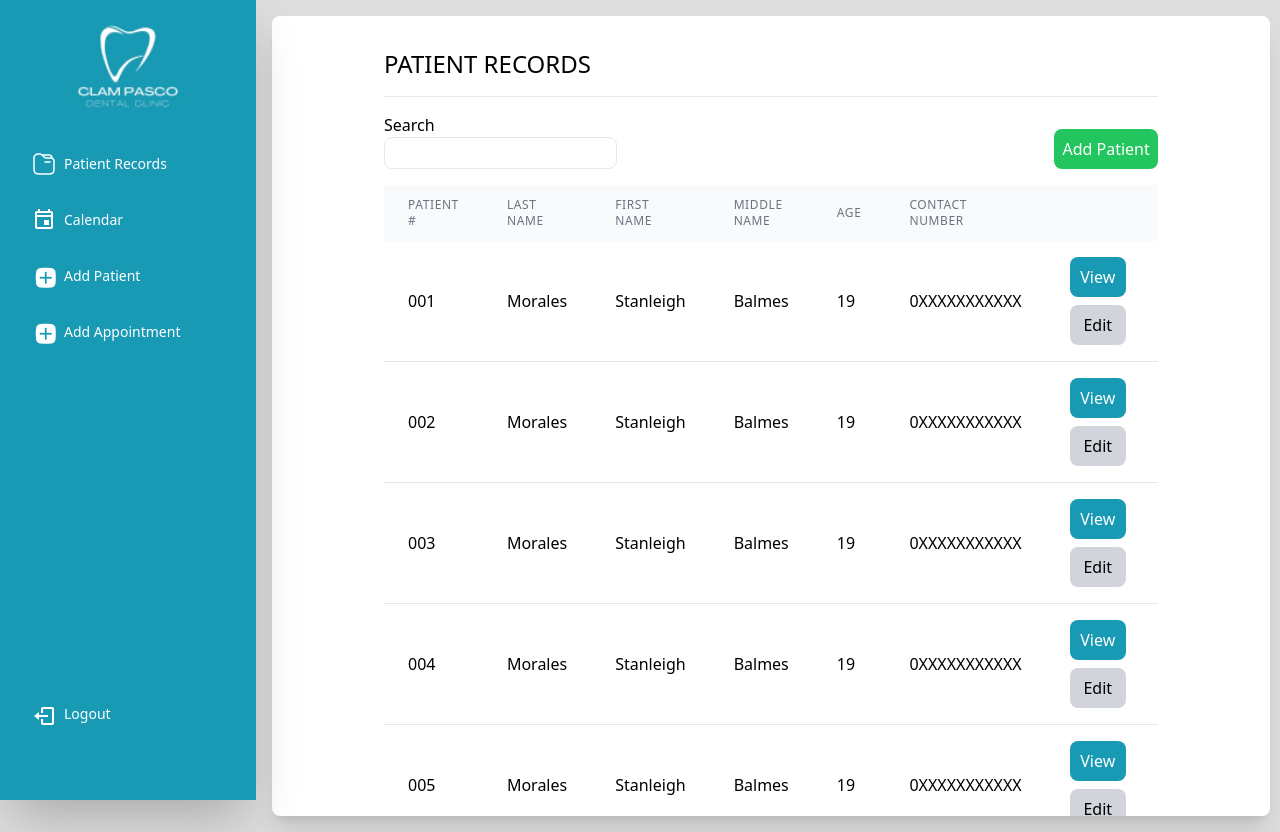
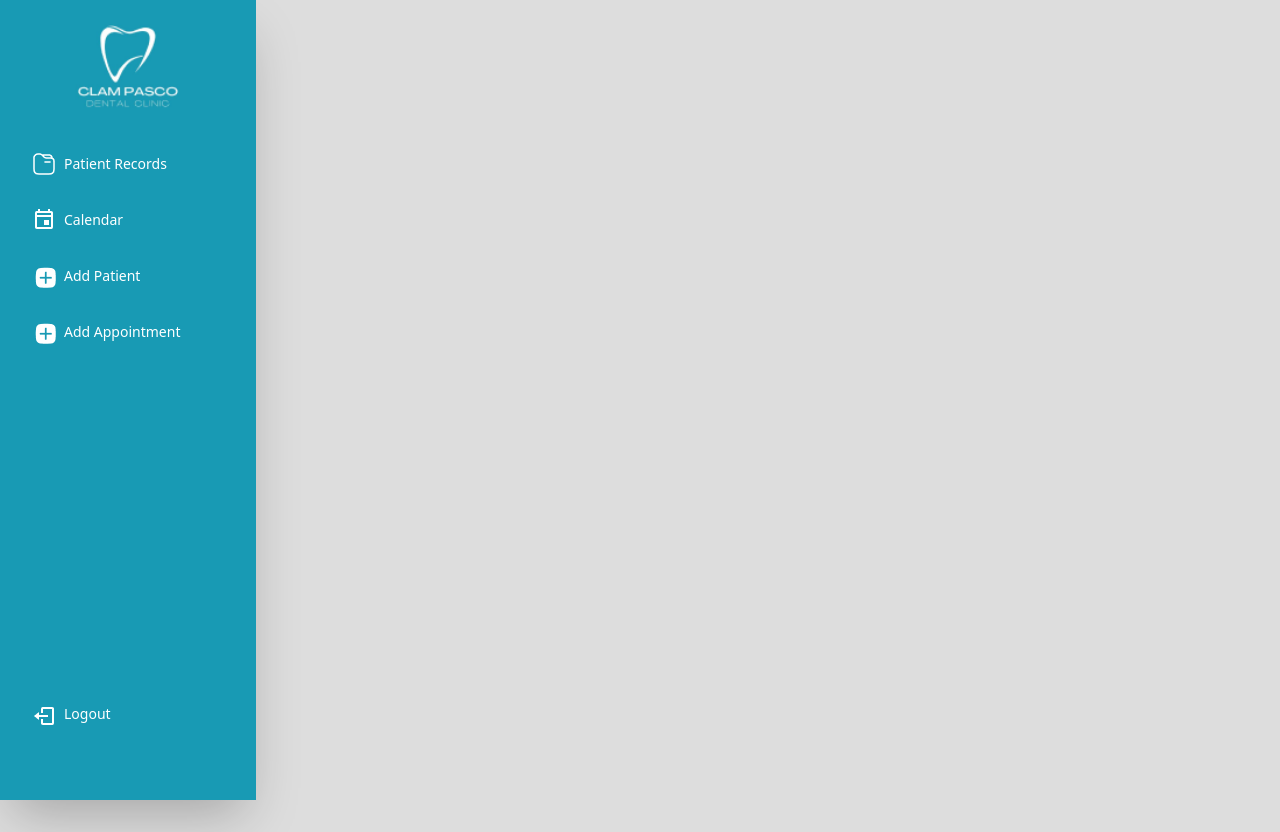
Before and after one commit to rieljasperapos/edrms, a React (Vite) app: page / in a window 1280 px wide. After the commit the page ends 800 px from the top, so only its background shows below. Built offline with nearby package versions, Linux system fonts and the light colour scheme.

Commit message:
edited: removed example display

```diff
--- a/src/App.jsx
+++ b/src/App.jsx
@@ -1,127 +1,11 @@
-import React, { useState } from 'react';
-import ReactPaginate from 'react-paginate';
 import Navbar from './components/navbar'
-import Box from './components/box'
-import DumpDatas from './data'
-
-const itemsPerPage = 8;
-const yourData = DumpDatas;
 
 function App() {
-  const [currentPage, setCurrentPage] = useState(0);
-
-  const handlePageChange = (selectedPage) => {
-    setCurrentPage(selectedPage.selected);
-  };
-
-  const startIndex = currentPage * itemsPerPage;
-  const endIndex = startIndex + itemsPerPage;
-  const displayedData = yourData.slice(startIndex, endIndex);
 
   return (
-    <div className='flex'>
+    <>
       <Navbar />
-      <div className='flex items-center justify-center flex-grow'>
-      <Box>
-        <div>
-          <h1 className="text-2xl font-medium mb-4 uppercase">Patient Records</h1>
-          <hr />
-        </div>
-
-        <div className='mt-4 flex justify-between'>
-          <div>
-            <p>Search</p>
-            <input className='border rounded-lg h-8'></input>
-          </div>
-          <div>
-            <button className="bg-green-500 text-white p-2 rounded-lg mt-4">Add Patient</button>
-          </div>
-        </div>
-
-        <div className="overflow-x-auto mt-4 flex-grow">
-          <table className="min-w-full">
-            <thead>
-              <tr>
-                <th class="px-6 py-3 bg-gray-50 text-left text-xs leading-4 font-medium text-gray-500 uppercase tracking-wider">
-                  Patient #
-                </th>
-                <th class="px-6 py-3 bg-gray-50 text-left text-xs leading-4 font-medium text-gray-500 uppercase tracking-wider">
-                  Last Name
-                </th>
-                <th class="px-6 py-3 bg-gray-50 text-left text-xs leading-4 font-medium text-gray-500 uppercase tracking-wider">
-                  First Name
-                </th>
-                <th class="px-6 py-3 bg-gray-50 text-left text-xs leading-4 font-medium text-gray-500 uppercase tracking-wider">
-                  Middle Name
-                </th>
-                <th class="px-6 py-3 bg-gray-50 text-left text-xs leading-4 font-medium text-gray-500 uppercase tracking-wider">
-                  Age
-                </th>
-                <th class="px-6 py-3 bg-gray-50 text-left text-xs leading-4 font-medium text-gray-500 uppercase tracking-wider">
-                  Contact Number
-                </th>
-                <th class="px-6 py-3 bg-gray-50 text-left text-xs leading-4 font-medium text-gray-500 uppercase tracking-wider">
-
-                </th>
-              </tr>
-            </thead>
-
-            <tbody>
-              {displayedData.map((item) => (
-                <tr key={item.id}>
-                  <td class="px-6 py-4 whitespace-no-wrap border-b border-gray-200">
-                    <p>00{item.id}</p>
-                  </td>
-                  <td class="px-6 py-4 whitespace-no-wrap border-b border-gray-200">
-                    <p>Morales</p>
-                  </td>
-                  <td class="px-6 py-4 whitespace-no-wrap border-b border-gray-200">
-                    <p>Stanleigh</p>
-                  </td>
-                  <td class="px-6 py-4 whitespace-no-wrap border-b border-gray-200">
-                    <p>Balmes</p>
-                  </td>
-                  <td class="px-6 py-4 whitespace-no-wrap border-b border-gray-200">
-                    <p>19</p>
-                  </td>
-                  <td class="px-6 py-4 whitespace-no-wrap border-b border-gray-200">
-                    <p>0XXXXXXXXXXX</p>
-                  </td>
-                  <td class="px-6 py-4 whitespace-no-wrap border-b border-gray-200">
-                    <button className='bg-custom-blue text-white h-10 w-14 rounded-lg mr-2 mb-2'>View</button>
-                    <button className='bg-gray-300 h-10 w-14 rounded-lg'>Edit</button>
-                  </td>
-                </tr>
-                  ))}
-            </tbody>
-          </table>
-        </div>
-
-        <ReactPaginate
-        pageCount={Math.ceil(yourData.length / itemsPerPage)}
-        pageRangeDisplayed={2}
-        marginPagesDisplayed={1}
-        onPageChange={handlePageChange}
-        forcePage={currentPage}
-        containerClassName="flex justify-center my-4"
-        pageClassName="inline-block mx-1 rounded-lg px-4 py-2 text-gray-600"
-        pageLinkClassName="text-sm"
-        activeClassName="bg-gray-200 text-white"
-        previousLabel={
-          <button className="hover:bg-custom-blue hover:text-white px-4 py-2 rounded-full mr-2">
-            Previous
-          </button>
-        }
-        nextLabel={
-          <button className="hover:bg-custom-blue hover:text-white px-4 py-2 rounded-full">
-            Next
-        </button>
-        }
-        />
-      </Box>
-
-      </div>
-    </div>
+    </>
   )
 }
 
```
